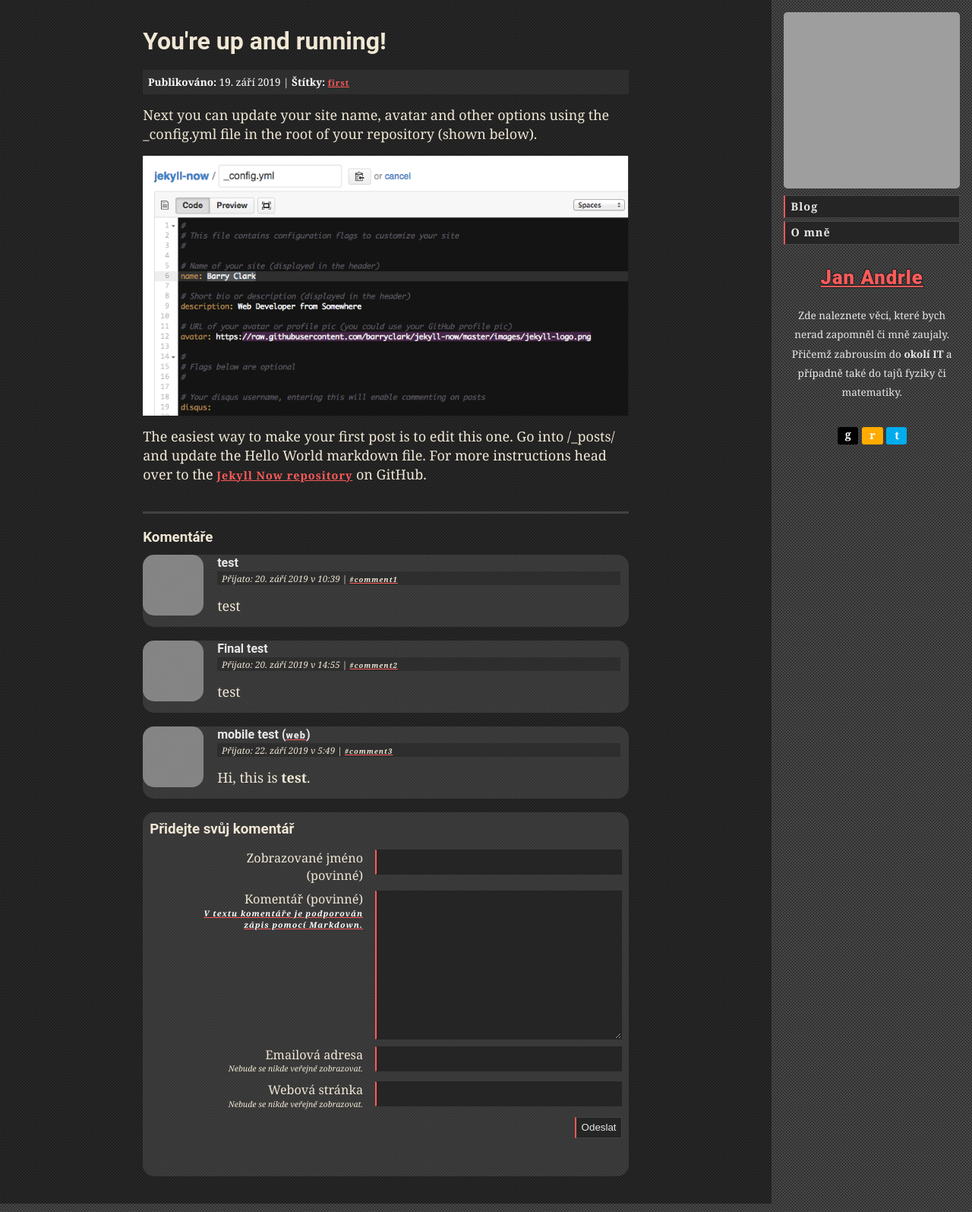
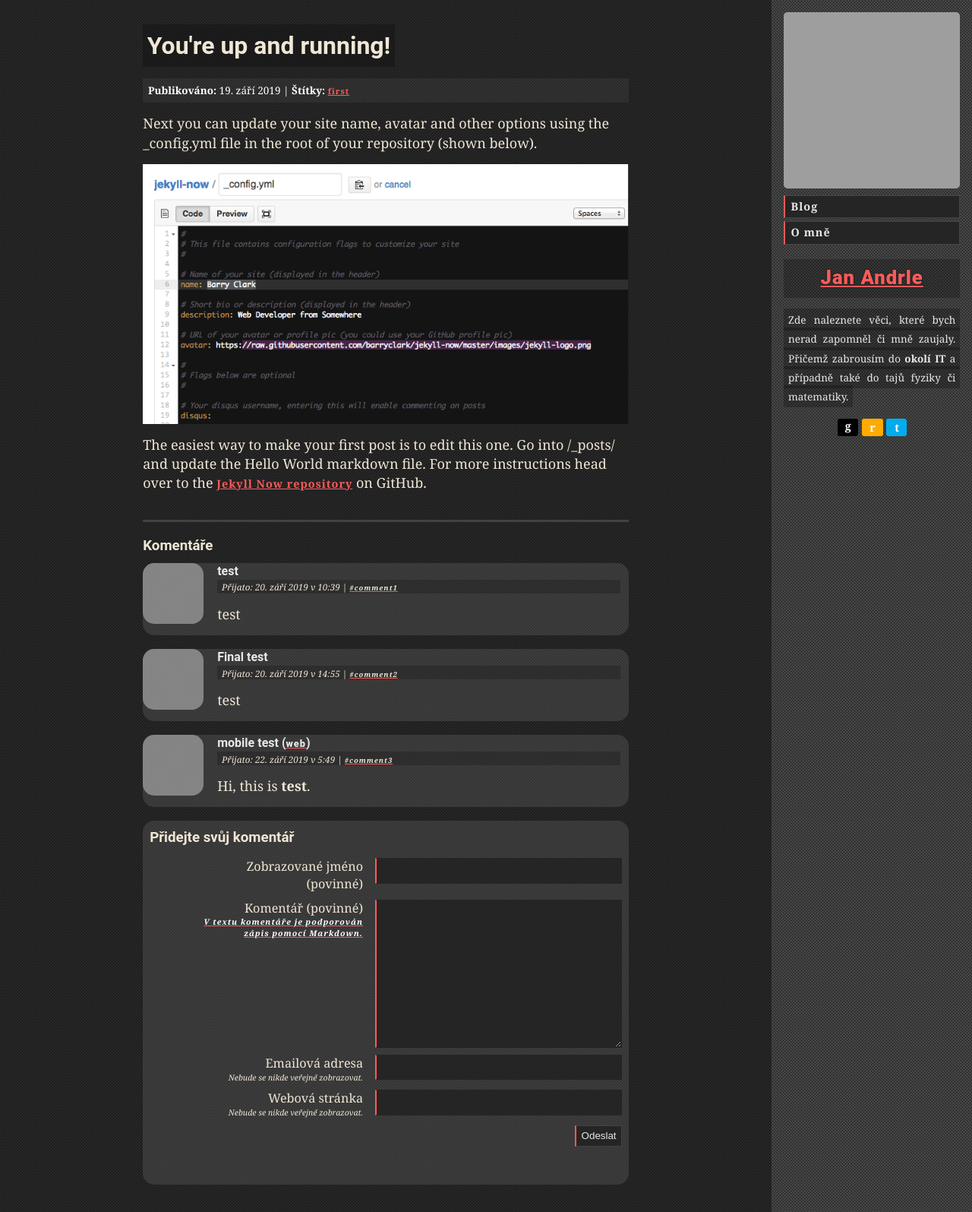
Before and after one commit to jaandrle/jaandrle.github.io, a Jekyll site: the page built from _posts/2019-9-19-Hello-World.md, in a window 1280 px wide. Shown: the whole page at 76% size. Built offline with Jekyll 4.4.1, drawn with Linux system fonts in a browser that asks for light colours; grey boxes are pictures that could not be loaded.

Commit message:
C__text_highlited textA__j

```diff
--- a/_layouts/default.html
+++ b/_layouts/default.html
@@ -14,12 +14,12 @@
           {% for page in site.pages %}{% if page.in_menu %}<a href="{{ site.baseurl }}{{ page.permalink }}" class="C__button">{{ page.in_menu }}</a>{% endif %}{% endfor %}
       </nav>
 
-      <div class="C__sidebarInfo float__l margin__1_auto">
-        <h1 class="C__sidebarInfo_name"><a href="{{ site.baseurl }}/">{{ site.name }}</a></h1>
-        <p class="C__sidebarInfo_description">{{ site.description }}</p>
+      <div class="C__sidebarInfo float__l margin__1_auto textA__j">
+        <h1 class="C__sidebarInfo_name C__text_highlited"><a href="{{ site.baseurl }}/">{{ site.name }}</a></h1>
+        <p class="C__sidebarInfo_description C__text_highlited">{{ site.description }}</p>
       </div>
 
-      <div class="float__r margin__1_auto">
+      <div class="float__r margin__0_auto">
         {% for social in site.data.social %}
           {% assign sp= social | last %}
           <a href="{{sp.href}}{{sp.account}}" title="{{sp.title}}" class="svg-icon {{ social | first }}"></a>
--- a/_layouts/post.html
+++ b/_layouts/post.html
@@ -3,7 +3,7 @@ layout: default
 ---
 
 <article class="post maxW__article margin__0_auto">
-  <h1>{{ page.title }}</h1>
+  <h1 class="C__text_highlited">{{ page.title }}</h1>
   <div class="info">
     <b>Publikováno:</b> {% include helpers_months.html date=page.date %}
     {% if page.tags[0] %} | <b>Štítky:</b>
--- a/_sass/_part_atoms.scss
+++ b/_sass/_part_atoms.scss
@@ -67,6 +67,9 @@ text-*:
 .textA__c {
     text-align: center;
 }
+.textA__j {
+    text-align: justify;
+}
 /*
 
 margin:
--- a/index.html
+++ b/index.html
@@ -3,7 +3,7 @@ layout: default
 ---
 
 <div class="posts maxW__article margin__0_auto">
-    <p>{{site.welcome_text}} Níže je seznam posledních příspěvků.</p>
+    <p class="C__text_highlited">{{site.welcome_text}} Níže je seznam posledních příspěvků.</p>
   {% for post in site.posts %}
     <article class="post">
 
```
